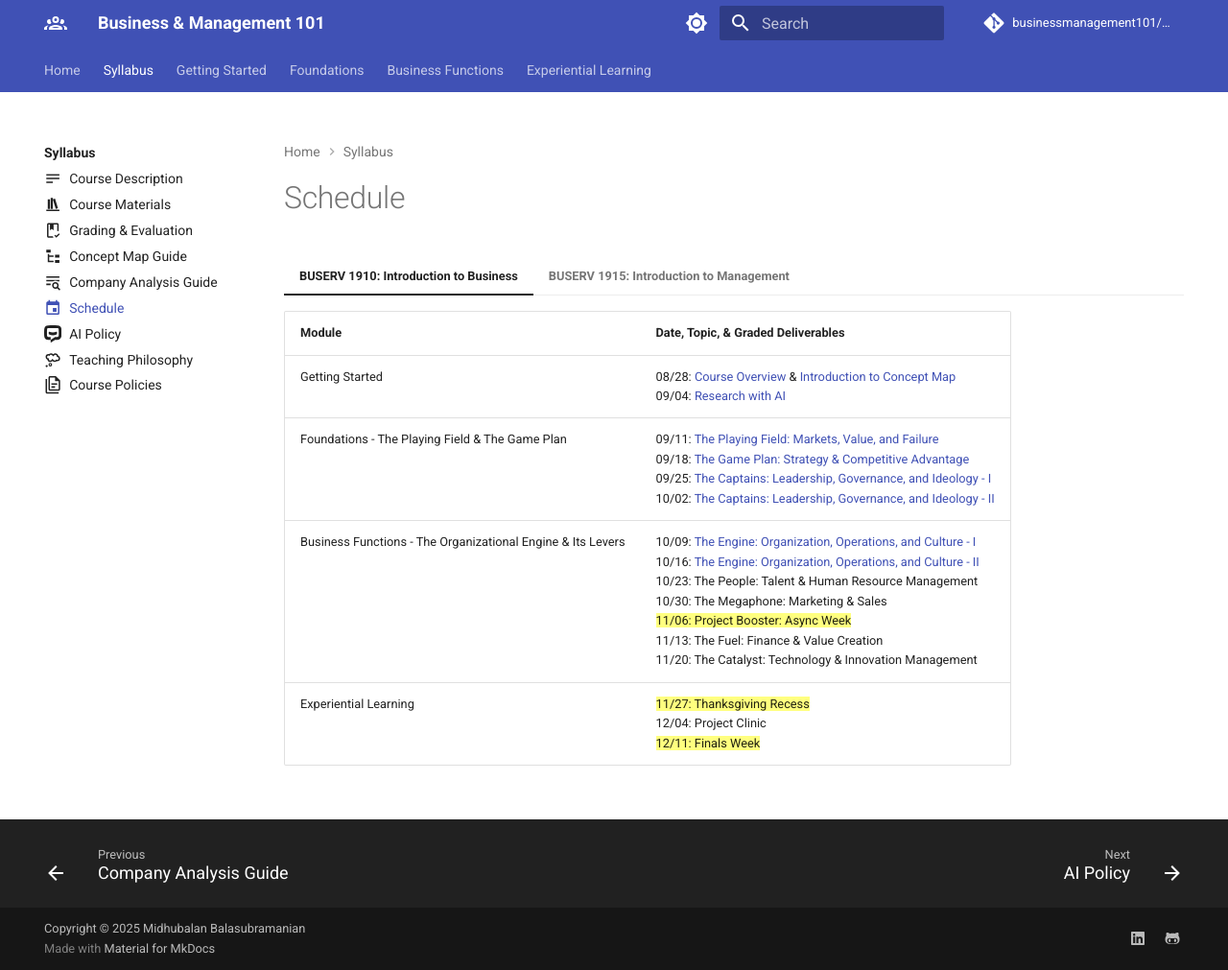
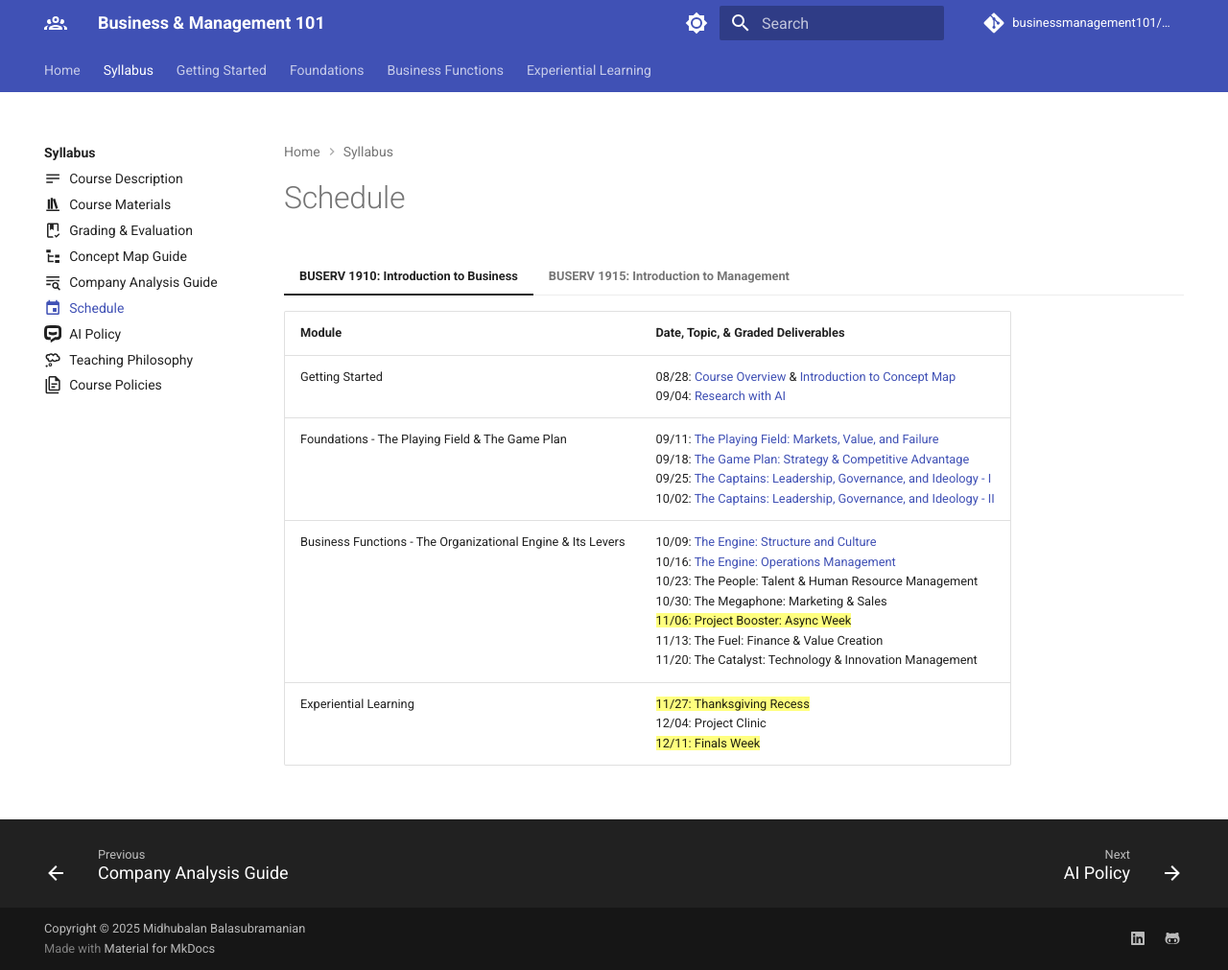
Before and after one commit to businessmanagement101/businessmanagement101.github.io, an MkDocs documentation site: the page built from docs/syllabus/schedule.md, in a window 1280 px wide and 1011 px high. Shown: the whole window at 96% size. Built offline with MkDocs 1.6.1 and Material for MkDocs 9.7.7, drawn with Linux system fonts in a browser that asks for light colours; comment, search, counter and statistics services are not loaded.

Commit message:
Fix schedule

```diff
--- a/docs/syllabus/schedule.md
+++ b/docs/syllabus/schedule.md
@@ -11,12 +11,12 @@ hide:
     | :---- | :---- |
     | Getting Started | 08/28: [Course Overview](course-description.md) & [Introduction to Concept Map](../getting-started/concept-map/index.md) <br> 09/04: [Research with AI](../getting-started/research-with-ai/index.md) |
     | Foundations \- The Playing Field & The Game Plan | 09/11: [The Playing Field: Markets, Value, and Failure](../foundations/value-market-failure.md) <br> 09/18: [The Game Plan: Strategy & Competitive Advantage](../foundations/strategy-advantage.md) <br> 09/25: [The Captains: Leadership, Governance, and Ideology \- I](../foundations/leadership-governance.md) <br> 10/02: [The Captains: Leadership, Governance, and Ideology \- II](../foundations/ideology.md) |
-    | Business Functions \- The Organizational Engine & Its Levers | 10/09: [The Engine: Organization, Operations, and Culture \- I](../business-functions/organization-culture.md) <br> 10/16: [The Engine: Organization, Operations, and Culture \- II](../business-functions/operations-management.md) <br> 10/23: The People: Talent & Human Resource Management <br> 10/30: The Megaphone: Marketing & Sales <br> ==11/06: Project Booster: Async Week== <br> 11/13: The Fuel: Finance & Value Creation <br> 11/20: The Catalyst: Technology & Innovation Management |
+    | Business Functions \- The Organizational Engine & Its Levers | 10/09: [The Engine: Structure and Culture ](../business-functions/organization-culture.md) <br> 10/16: [The Engine: Operations Management](../business-functions/operations-management.md) <br> 10/23: The People: Talent & Human Resource Management <br> 10/30: The Megaphone: Marketing & Sales <br> ==11/06: Project Booster: Async Week== <br> 11/13: The Fuel: Finance & Value Creation <br> 11/20: The Catalyst: Technology & Innovation Management |
     | Experiential Learning | ==11/27: Thanksgiving Recess== <br> 12/04: Project Clinic <br> ==12/11: Finals Week==  |
 === "BUSERV 1915: Introduction to Management"
     | Module | Date, Topic, &  Graded Deliverables |
     | :---- | :---- |
     | Getting Started | 08/26: [Course Overview](course-description.md) & [Introduction to Concept Map](../getting-started/concept-map/index.md) <br> 09/02: [Research with AI](../getting-started/research-with-ai/index.md) |
     | Foundations \- The Playing Field & The Game Plan | 09/09: [The Playing Field: Markets, Value, and Failure](../foundations/value-market-failure.md) <br> 09/16: [The Game Plan: Strategy & Competitive Advantage](../foundations/strategy-advantage.md) <br> 09/23: [The Captains: Leadership, Governance, and Ideology \- I](../foundations/leadership-governance.md) <br> 09/30: [The Captains: Leadership, Governance, and Ideology \- II](../foundations/ideology.md) |
-    | Business Functions \- The Organizational Engine & Its Levers | 10/07: [The Engine: Organization, Operations, and Culture \- I](../business-functions/organization-culture.md) <br> 10/14: [The Engine: Organization, Operations, and Culture \- II](../business-functions/operations-management.md) <br> 10/21: The People: Talent & Human Resource Management <br> 10/28: The Megaphone: Marketing & Sales <br> ==11/04: Project Booster: Async Week== <br> 11/11: The Fuel: Finance & Value Creation <br> 11/18: The Catalyst: Technology & Innovation Management |
+    | Business Functions \- The Organizational Engine & Its Levers | 10/07: [The Engine: Structure and Culture ](../business-functions/organization-culture.md) <br> 10/14: [The Engine: Operations Management](../business-functions/operations-management.md) <br> 10/21: The People: Talent & Human Resource Management <br> 10/28: The Megaphone: Marketing & Sales <br> ==11/04: Project Booster: Async Week== <br> 11/11: The Fuel: Finance & Value Creation <br> 11/18: The Catalyst: Technology & Innovation Management |
     | Experiential Learning | ==11/25: Thanksgiving Recess== <br> 12/02: Project Clinic <br> ==12/09: Finals Week==  |
```
